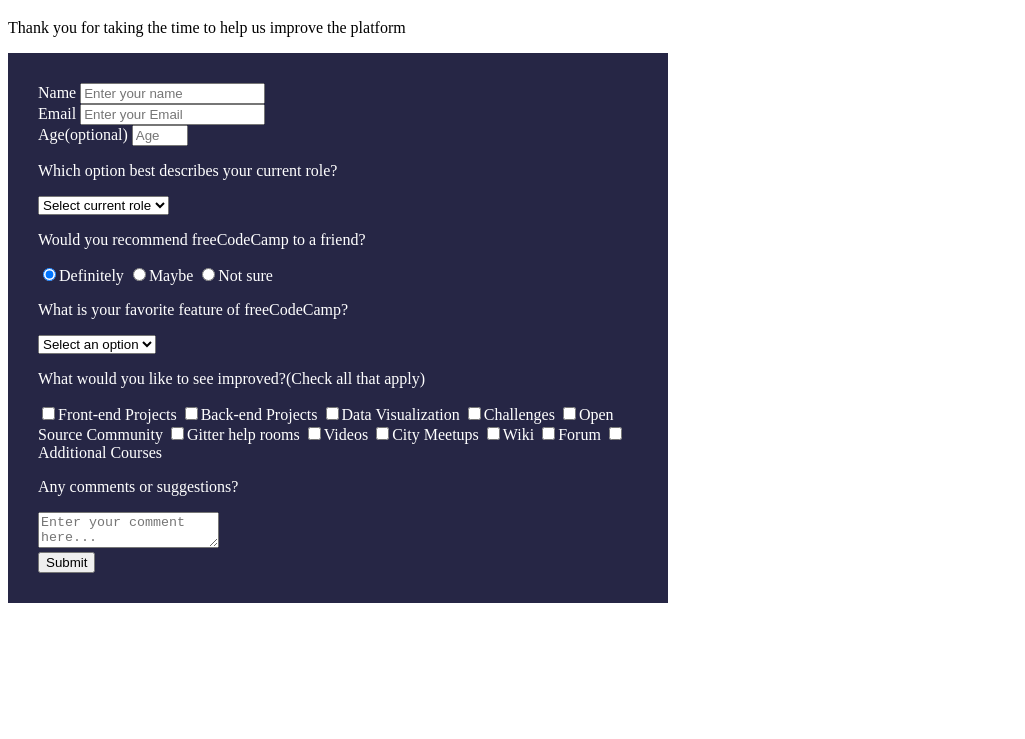
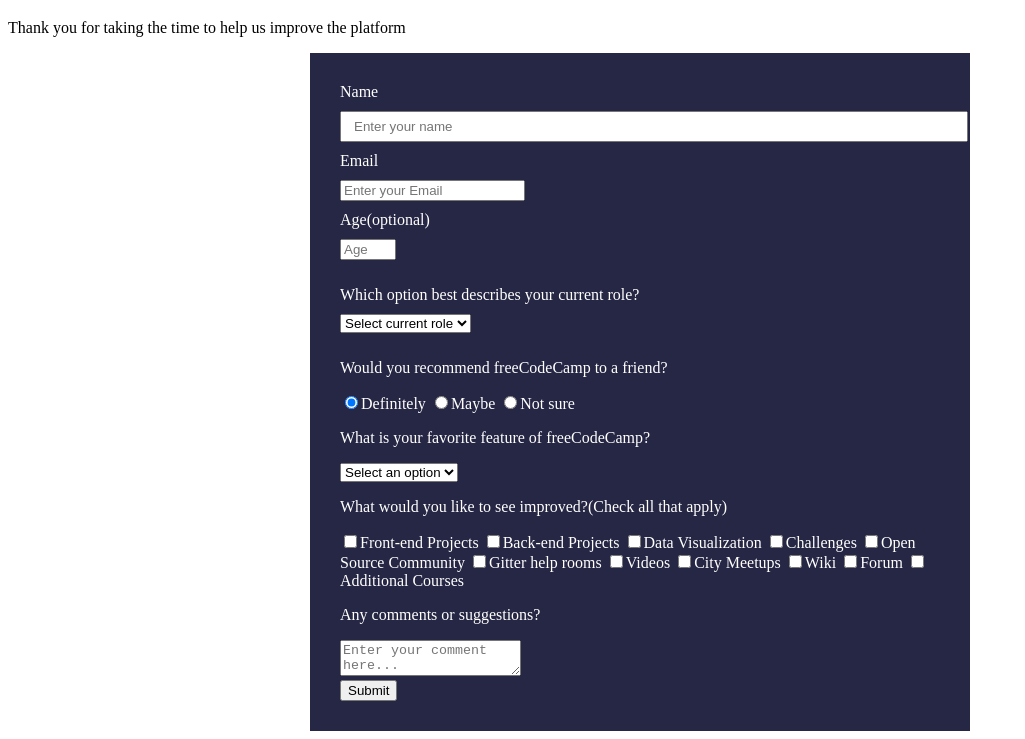
Before and after one commit to DanielNur/danielnur.github.io, a plain HTML site: page survey-form/survey-form-project.html in a window 1280 px wide. Shown: the part 61-800 px from the top of the page, without its empty margins (0-1025 px from the left). Drawn offline with Linux system fonts and the light colour scheme.

Commit message:
added 2 classes

```diff
--- a/survey-form/style.css
+++ b/survey-form/style.css
@@ -3,4 +3,16 @@
     width: 600px;
     padding: 30px;
     color: #fff;
+    margin: 0px auto;
 }
+.label-block {
+    display: block;
+}
+.mb-1 {
+    margin-bottom: 10px;
+}
+.form-control {
+    display: block;
+    padding: 0.375rem 0.750rem;
+    width: 100%;
+}
--- a/survey-form/survey-form-project.html
+++ b/survey-form/survey-form-project.html
@@ -20,21 +20,29 @@
         </header>
         <form id="survey-form">
             <div class="form-group">
-                <label id="name-label" for="name">Name</label>
-                <input type="text" name="name" id="name" class="form-control" placeholder="Enter your name" required />
+                <div class="mb-1">
+                    <label id="name-label" for="name">Name</label>
+                </div>
+                <div class="mb-1">
+                    <input class="form-control" type="text" name="name" id="name" placeholder="Enter your name" required />
+                </div>
+
             </div>
             <div class="form-group">
-                <label for="email" id="email-label">Email</label>
-                <input type="email" name="email" id="email" class="form-control" placeholder="Enter your Email"
-                    required />
+                <label for="email" id="email-label" class="mb-1 label-block">Email</label>
+                <input type="email" name="email" id="email" class="mb-1" placeholder="Enter your Email" required />
             </div>
             <div class="form-group">
-                <label id="number-label" for="number">Age<span class="clue">(optional)</span></label>
-                <input type="number" name="age" id="number" min="10" max="99" class="form-control" placeholder="Age" />
+                <div>
+                    <label id="number-label" for="number" class="mb-1 label-block">Age<span class="clue">(optional)</span></label>
+                </div>
+                <div>
+                    <input type="number" name="age" id="number" min="10" max="99" class="mb-1" placeholder="Age" />
+                </div>
             </div>
             <div class="form-group">
-                <p>Which option best describes your current role?</p>
-                <select name="role" id="dropdown" class="form-control" required>
+                <p class=" mb-1">Which option best describes your current role?</p>
+                <select name="role" id="dropdown" class="mb-1" required>
                     <option disable selected value>Select current role</option>
                     <option value="student">Student</option>
                     <option value="job">Full Time Job</option>
@@ -59,7 +67,7 @@
                 <p>
                     What is your favorite feature of freeCodeCamp?
                 </p>
-                <select name="mostLike" id="most-Like" class="form-control">
+                <select name="mostLike" id="most-Like" class="">
                     <option disable selected value>Select an option</option>
                     <option value="challenges">Challenges</option>
                     <option value="projects">Projects</option>
```
